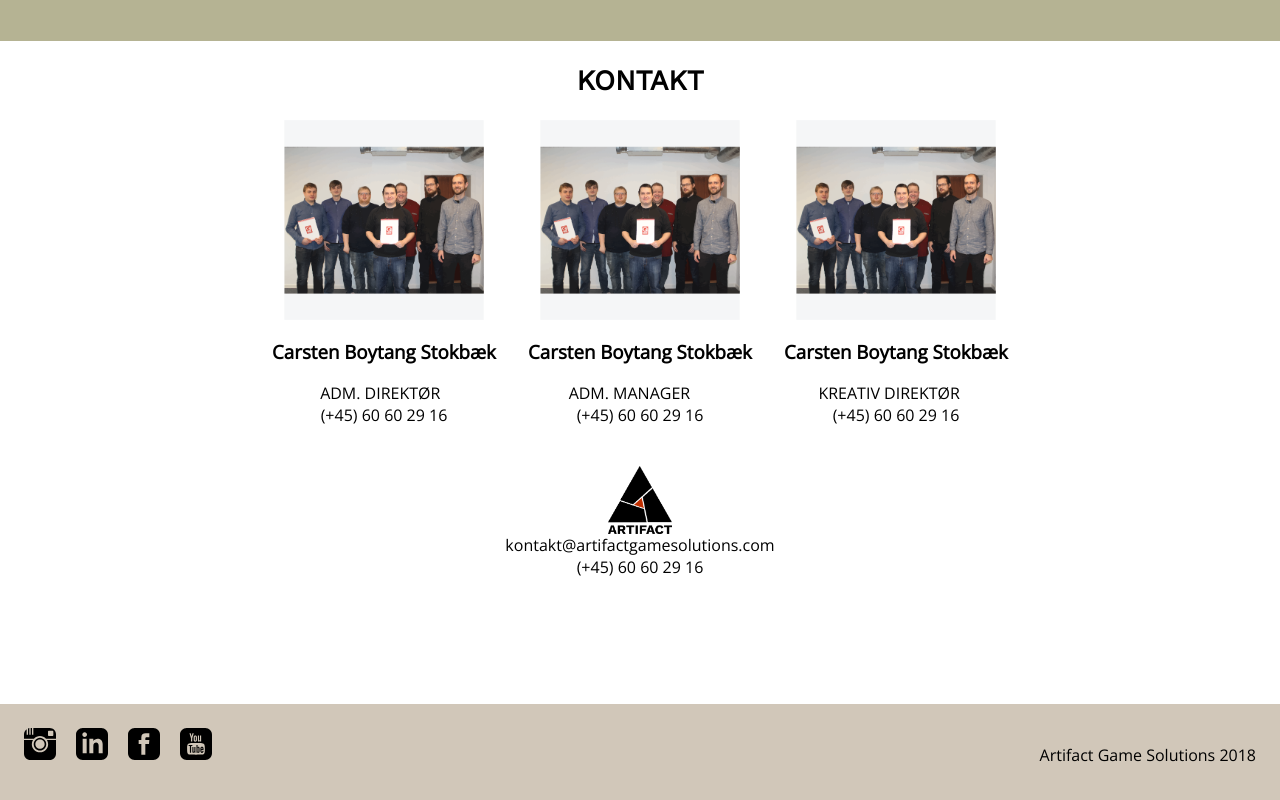
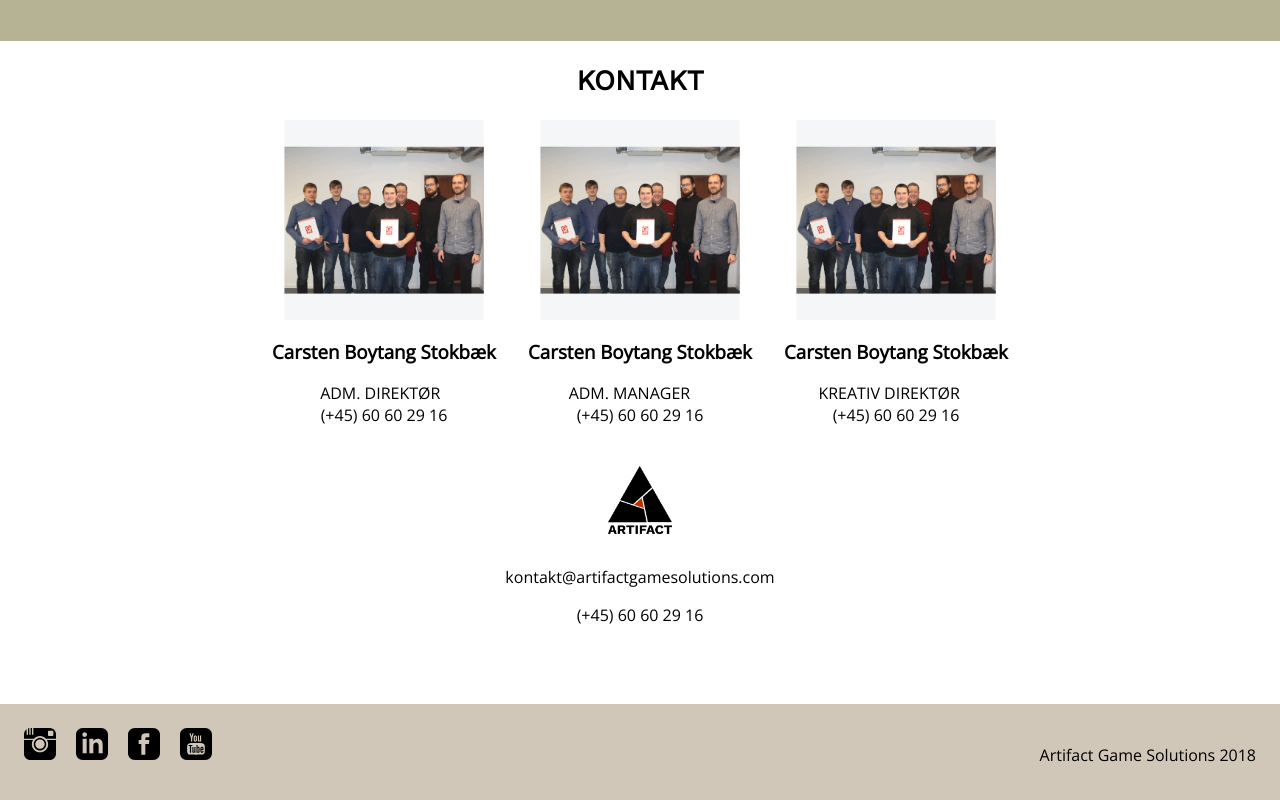
Before and after one commit to Frdez/Artifact, a plain HTML site: page index.html in a window 1280 px wide. Shown: the part 3979-4779 px from the top of the page. Drawn offline with nearby package versions, Linux system fonts and the light colour scheme.

Commit message:
contact new opdate

```diff
--- a/assets/css/style.css
+++ b/assets/css/style.css
@@ -316,8 +316,12 @@ div.flex-pic-text3 p {
     margin: 5vh auto auto auto;
 }
 
-div.flex-pic-text4 p {
-    margin: 0;
+div.flex-pic-text4 {
+    margin-top: 4vh;
+}
+
+
+div.flex-pic-text4 p{
     text-align: center;
 }
 
```
